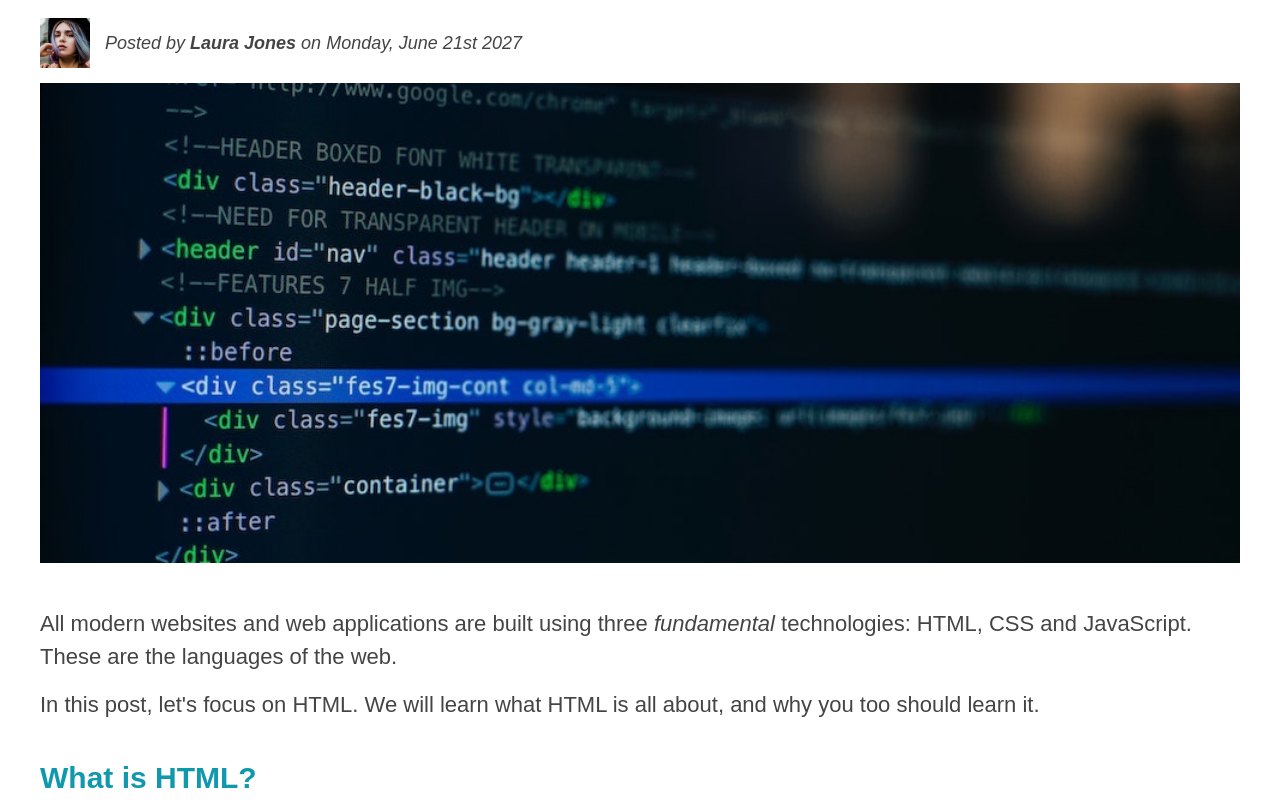
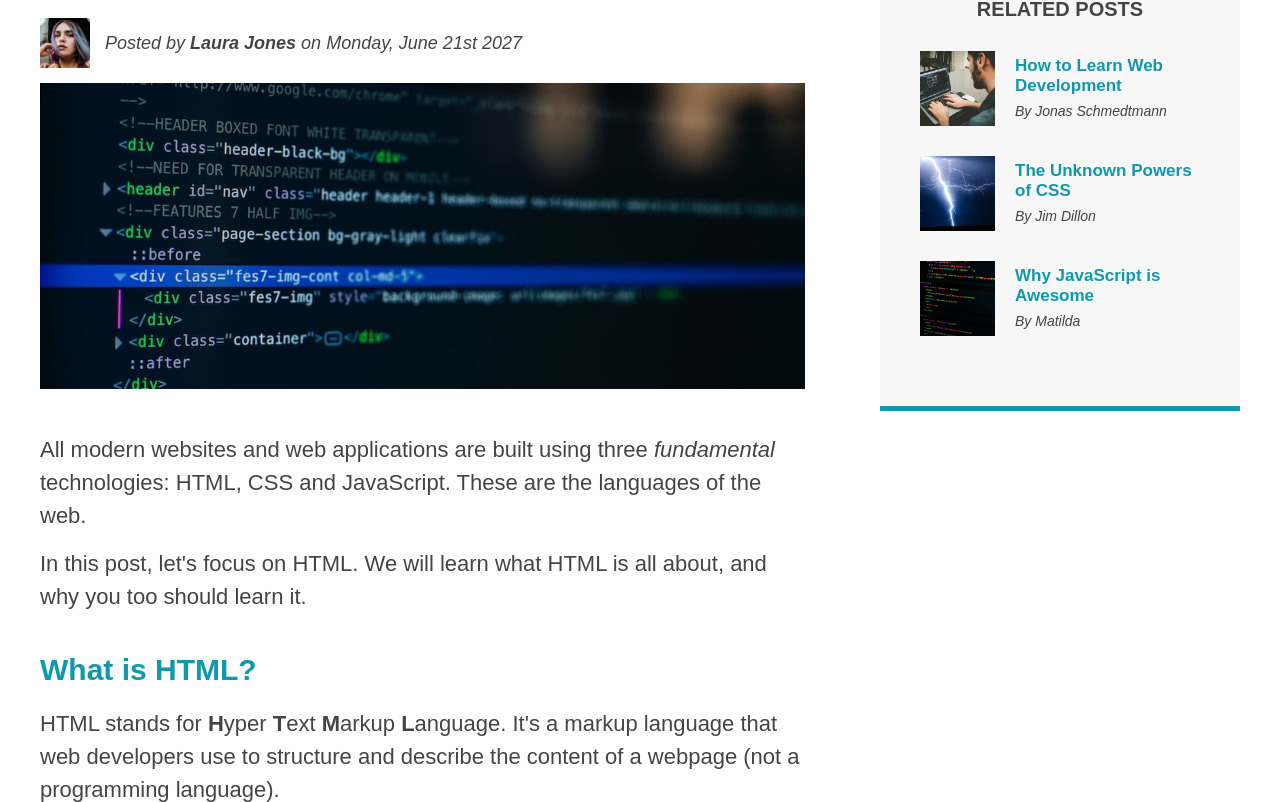
Before and after one commit to laiminhkiet7522/learn-html-css-basic, a plain HTML site: page 04-CSS-Layouts/index.html in a window 1280 px wide. Shown: the part 198-1000 px from the top of the page. Drawn offline with Linux system fonts and the light colour scheme.

Commit message:
Section 4 - Building a Simple Flexbox Layout

```diff
--- a/04-CSS-Layouts/index.html
+++ b/04-CSS-Layouts/index.html
@@ -21,21 +21,25 @@
             </nav>
             <!-- <div class="clear"></div> -->
         </header>
+        <div class="row">
             <article>
                 <header class="post-header">
                     <h2>The basic language of the web: HTML</h2>
                     <div class="author-box">
                         <img src="img/laura-jones.jpg" alt="Headshot of Laura Jones" width="50" height="50"
                             class="author-img">
-                    <p id="author" class="author">Posted by <strong>Laura Jones</strong> on Monday, June 21st 2027</p>
+                        <p id="author" class="author">Posted by <strong>Laura Jones</strong> on Monday, June 21st 2027
+                        </p>
                     </div>
                     <img src="img/post-img.jpg" class="post-img" alt="HTML code on a screen" width="500" height="200">
                     <button>❤️Like</button>
                 </header>
-            <p>All modern websites and web applications are built using three <em>fundamental</em> technologies: HTML,
+                <p>All modern websites and web applications are built using three <em>fundamental</em> technologies:
+                    HTML,
                     CSS
                     and JavaScript. These are the languages of the web.</p>
-            <p>In this post, let's focus on HTML. We will learn what HTML is all about, and why you too should learn it.
+                <p>In this post, let's focus on HTML. We will learn what HTML is all about, and why you too should learn
+                    it.
                 </p>
                 <h3>What is HTML?</h3>
                 <p>HTML stands for <strong>H</strong>yper <strong>T</strong>ext <strong>M</strong>arkup
@@ -43,7 +47,8 @@
                     It's a markup language that web developers use to structure and
                     describe the content of a webpage (not a programming language).
                 </p>
-            <p>HTML consists of elements that describe different types of content: paragraphs, links, headings, images,
+                <p>HTML consists of elements that describe different types of content: paragraphs, links, headings,
+                    images,
                     video,
                     etc. Web browsers understand HTML and render HTML code as websites.
                 </p>
@@ -53,7 +58,8 @@
                     <li>The closing tag</li>
                     <li>The actual element</li>
                 </ol>
-            <p>You can learn more at the <a href="https://developer.mozilla.org/en-US/docs/Web/HTML" target="_blank">MDN
+                <p>You can learn more at the <a href="https://developer.mozilla.org/en-US/docs/Web/HTML"
+                        target="_blank">MDN
                         Web
                         Docs.</a></p>
                 <h3>Why should you learn HTML?</h3>
@@ -93,6 +99,7 @@
                     </li>
                 </ul>
             </aside>
+        </div>
         <footer>
             <p id="copyright" class="copyright text">Copyright &copy; 2027 by The Code Magazine.</p>
         </footer>
--- a/04-CSS-Layouts/style.css
+++ b/04-CSS-Layouts/style.css
@@ -301,3 +301,20 @@ footer {
   font-weight: normal;
   font-style: italic;
 }
+
+.row {
+  display: flex;
+  align-items: flex-start;
+  gap: 75px;
+  margin-bottom: 60px;
+}
+
+article {
+  flex: 1;
+  margin-bottom: 0;
+}
+
+aside {
+  flex: 0 0 360px;
+  /* align-self: flex-start; */
+}
```
Lines whose indentation alone changed are shown as unchanged.
